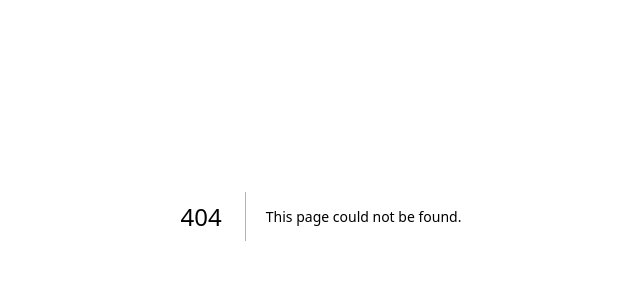
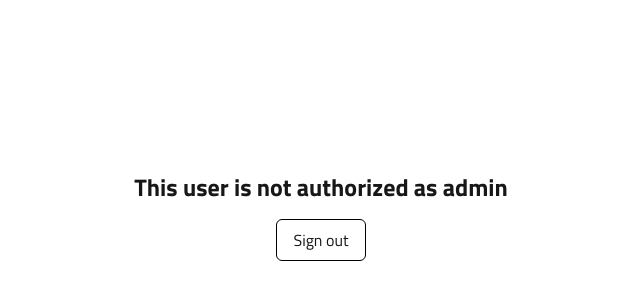
Before and after one commit to MoriARosland/rosland-web-2, a Next.js app: page /unauthorized in a window 1280 px wide. Before the commit this address had no page. Shown: the part 184-484 px from the top of the page, without its empty margins (319-959 px from the left). Built offline with nearby package versions, Linux system fonts and the light colour scheme.

Commit message:
feat: unauthorized redirect

```diff
--- /dev/null
+++ b/app/unauthorized/page.tsx
@@ -0,0 +1,17 @@
+import Link from "next/link";
+
+export default function Unauthorized() {
+  return (
+    <main className="flex flex-col gap-4 h-screen w-full items-center justify-center">
+      <h1 className="text-2xl font-bold">
+        This user is not authorized as admin
+      </h1>
+      <Link
+        href="/"
+        className=" hover:text-blue-700 border hover:border-blue-700 border-black dark:border-white px-4 py-2 rounded-md transition duration-100"
+      >
+        Sign out
+      </Link>
+    </main>
+  );
+}
```
